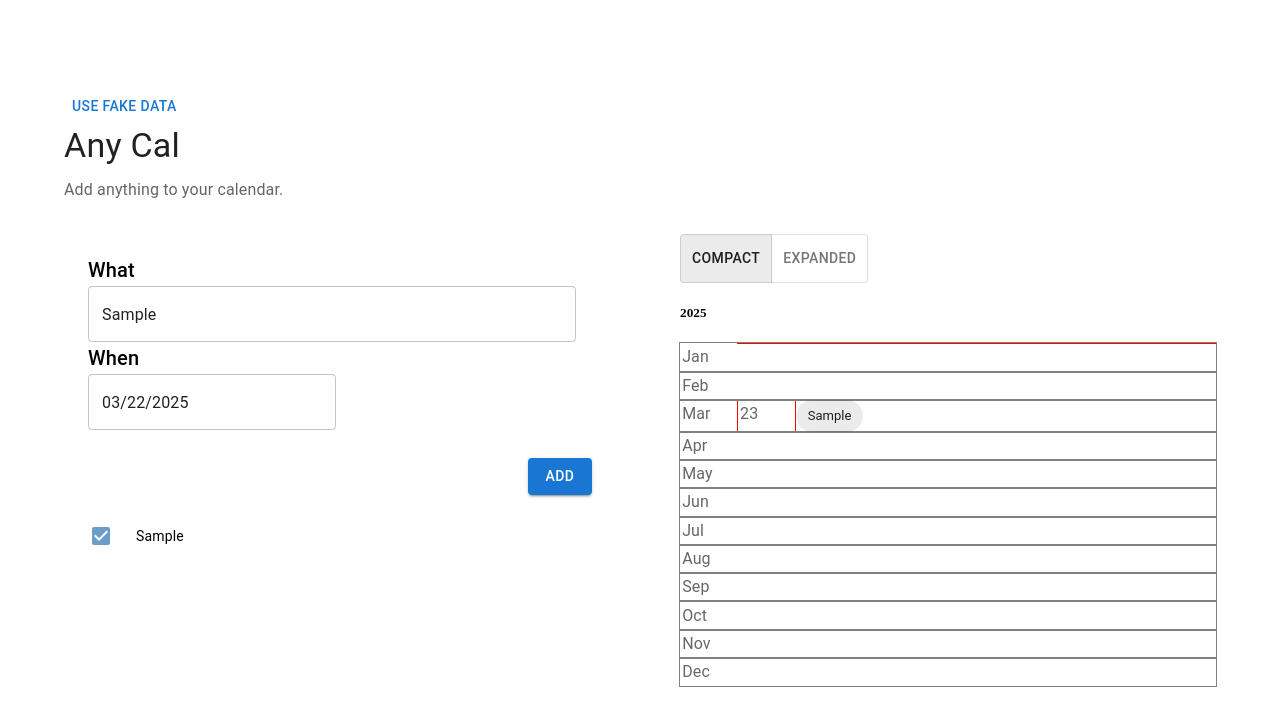
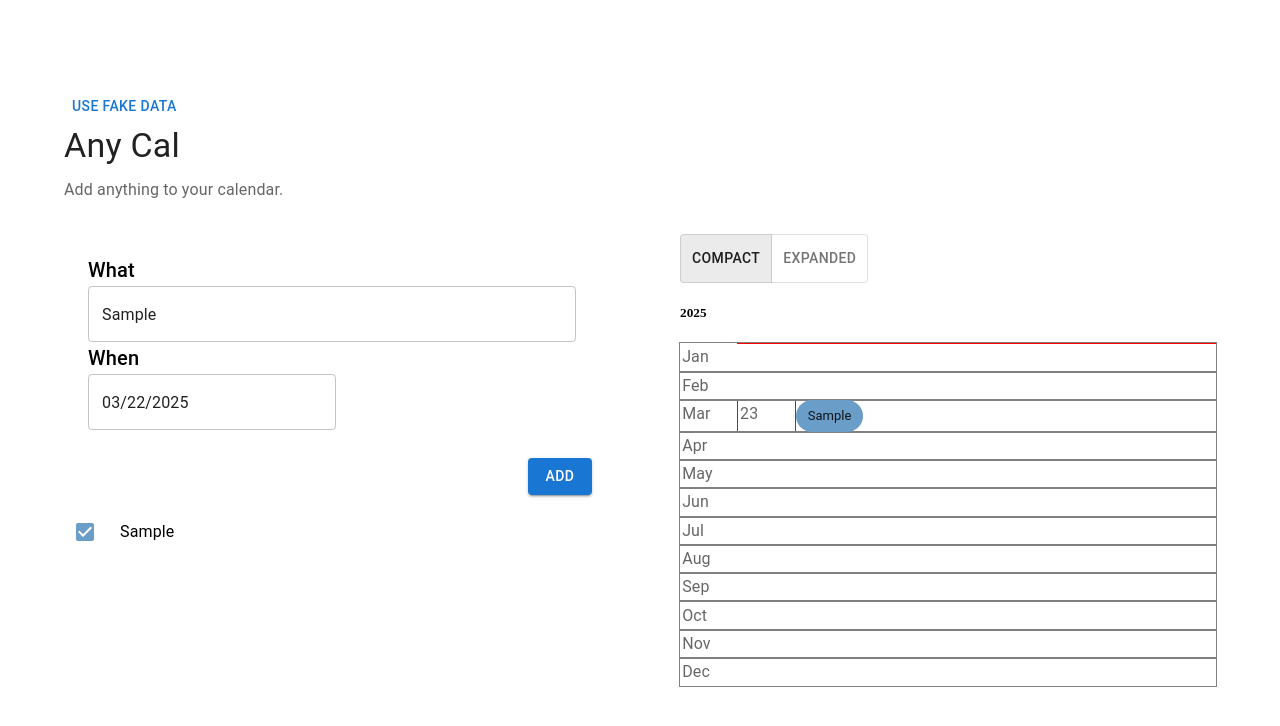
Before and after one commit to IgorNadj/anycal, a React (Vite) app: page / in a window 1280 px wide. Both pictures are taken after typing "Sample" into the empty fields and a click on the button "ADD". Shown: the top 726 px of the page. Built offline with nearby package versions, Linux system fonts and the light colour scheme.

Commit message:
Add visible toggle, colour code things

```diff
--- a/src/components/AddForm.tsx
+++ b/src/components/AddForm.tsx
@@ -23,6 +23,7 @@ export const AddForm = () => {
       name,
       uuid: uuidv4(),
       colour: getFirstUnusedColour(things),
+      visible: true,
     };
     const newEvent = { name, date, uuid: uuidv4(), thingUuid: newThing.uuid };
     addNewThingToCalendar(newThing, newEvent);
--- a/src/components/ThingsList.tsx
+++ b/src/components/ThingsList.tsx
@@ -4,33 +4,35 @@ import {
   Checkbox,
   List,
   ListItem,
-  ListItemButton,
   ListItemIcon,
   ListItemText,
 } from "@mui/material";
 import { CALENDAR_COLOURS } from "../constants.ts";
+import { Thing } from "../types/types.ts";
 
 export const ThingsList = () => {
   const ctx = useContext(AppContext);
-  const { things } = ctx;
+  const { things, saveThing } = ctx;
+
+  const setThingVisible = (thing: Thing, visible: boolean) => {
+    saveThing({ ...thing, visible });
+  };
 
   return (
     <>
       <List>
         {things.map((thing) => (
           <ListItem key={thing.uuid} disablePadding>
-            <ListItemButton dense disableRipple>
             <ListItemIcon>
               <Checkbox
-                  checked={true}
-                  disableRipple
+                checked={thing.visible}
                 style={{
                   color: CALENDAR_COLOURS[thing.colour],
                 }}
+                onChange={(e) => setThingVisible(thing, e.target.checked)}
               />
             </ListItemIcon>
             <ListItemText>{thing.name}</ListItemText>
-            </ListItemButton>
           </ListItem>
         ))}
       </List>
--- a/src/components/calendar/EventChip.tsx
+++ b/src/components/calendar/EventChip.tsx
@@ -2,12 +2,22 @@ import { Event } from "../../types/types.ts";
 import { Chip } from "@mui/material";
 import { useContext } from "react";
 import { AppContext } from "../../state/AppContext.tsx";
+import { CALENDAR_COLOURS } from "../../constants.ts";
 
 export const EventChip = ({ event }: { event: Event }) => {
   const ctx = useContext(AppContext);
-  const { setCurrentlyEditingEvent } = ctx;
+  const { things, setCurrentlyEditingEvent } = ctx;
+
+  const thing = things.find((thing) => thing.uuid === event.thingUuid);
+  if (!thing) {
+    return null;
+  }
 
   return (
-    <Chip label={event.name} onClick={() => setCurrentlyEditingEvent(event)} />
+    <Chip
+      style={{ backgroundColor: CALENDAR_COLOURS[thing.colour] }}
+      label={event.name}
+      onClick={() => setCurrentlyEditingEvent(event)}
+    />
   );
 };
--- a/src/fakedata.ts
+++ b/src/fakedata.ts
@@ -3,11 +3,13 @@ export const FAKE_THINGS = [
     name: "thing1",
     uuid: "thing1",
     colour: "mediumBlue",
+    visible: true,
   },
   {
     name: "thing2",
     uuid: "thing2",
     colour: "mediumGreen",
+    visible: true,
   },
 ];
 
--- a/src/hooks/usePersistedThings.ts
+++ b/src/hooks/usePersistedThings.ts
@@ -24,7 +24,7 @@ export const usePersistedThings = () => {
 
   return {
     data: {
-      things: value.things,
+      ...value,
       events: hydratedEvents,
     },
     setData: setValue,
--- a/src/state/AppProvider.tsx
+++ b/src/state/AppProvider.tsx
@@ -16,6 +16,8 @@ export type AppContextType = {
   saveEvent: (event: Event) => void;
   deleteEvent: (event: Event) => void;
   resetWithFakeData: () => void;
+  saveThing: (thing: Thing) => void;
+  deleteThing: (thing: Thing) => void;
 };
 
 type Props = {
@@ -54,6 +56,20 @@ export const AppProvider = ({ children }: Props) => {
     console.log("newEvents", newEvents);
   };
 
+  const saveThing = (thing: Thing) => {
+    console.log("saveThing", thing);
+    const newThings = things.map((t) => (t.uuid === thing.uuid ? thing : t));
+    setData({ ...data, things: newThings });
+    console.log("newThings", newThings);
+  };
+
+  const deleteThing = (thing: Thing) => {
+    console.log("deleteThing", thing);
+    const newThings = things.filter((t) => t.uuid !== thing.uuid);
+    setData({ ...data, things: newThings });
+    console.log("newThings", newThings);
+  };
+
   const resetWithFakeData = () => {
     setData({ ...data, events: FAKE_EVENTS, things: FAKE_THINGS });
   };
@@ -68,6 +84,8 @@ export const AppProvider = ({ children }: Props) => {
     addNewThingToCalendar,
     saveEvent,
     deleteEvent,
+    saveThing,
+    deleteThing,
     resetWithFakeData,
   };
 
--- a/src/types/types.ts
+++ b/src/types/types.ts
@@ -2,6 +2,7 @@ export type Thing = {
   uuid: string;
   name: string;
   colour: string;
+  visible: boolean;
 };
 
 export type Event = {
```
Lines whose indentation alone changed are shown as unchanged.
